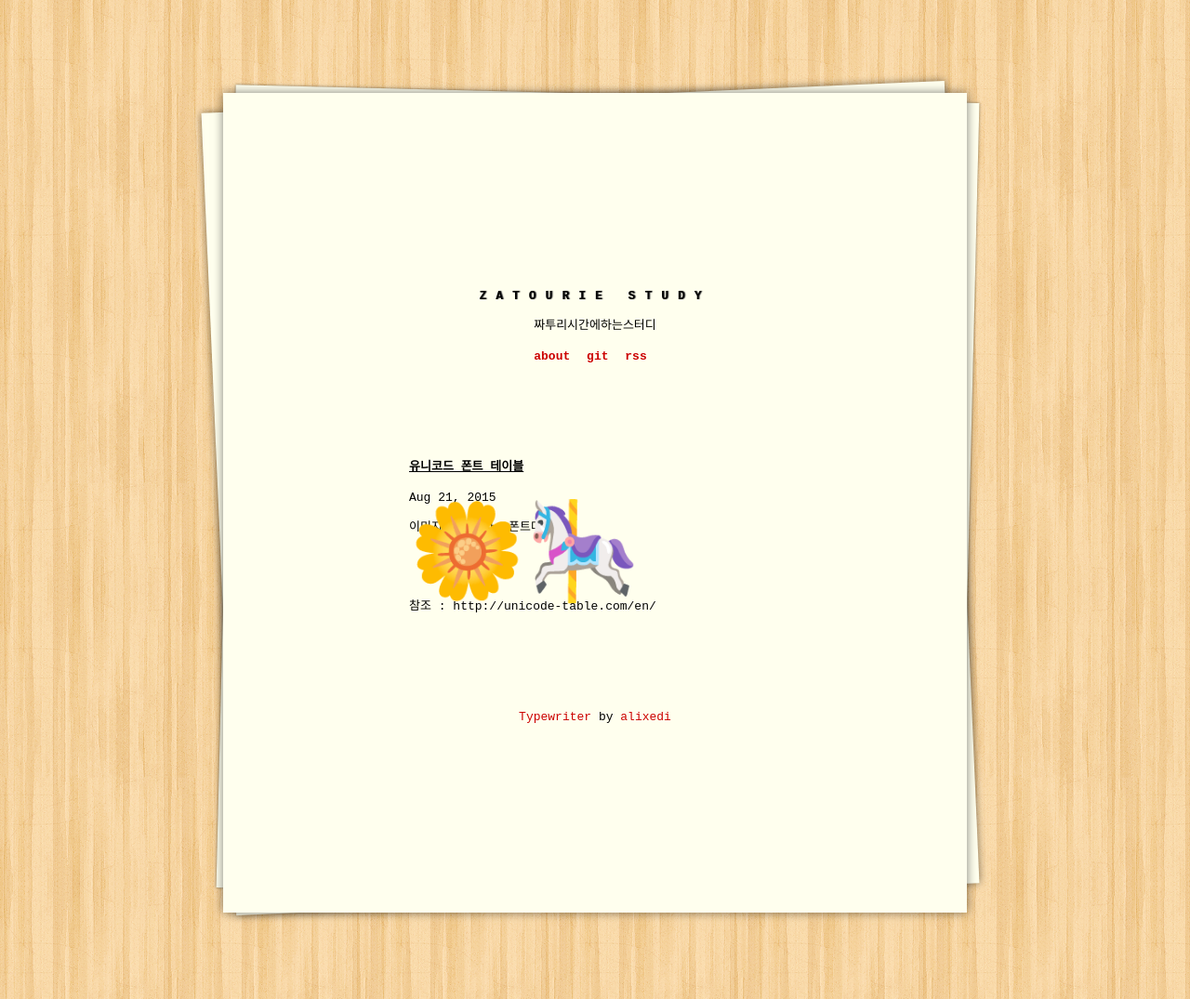
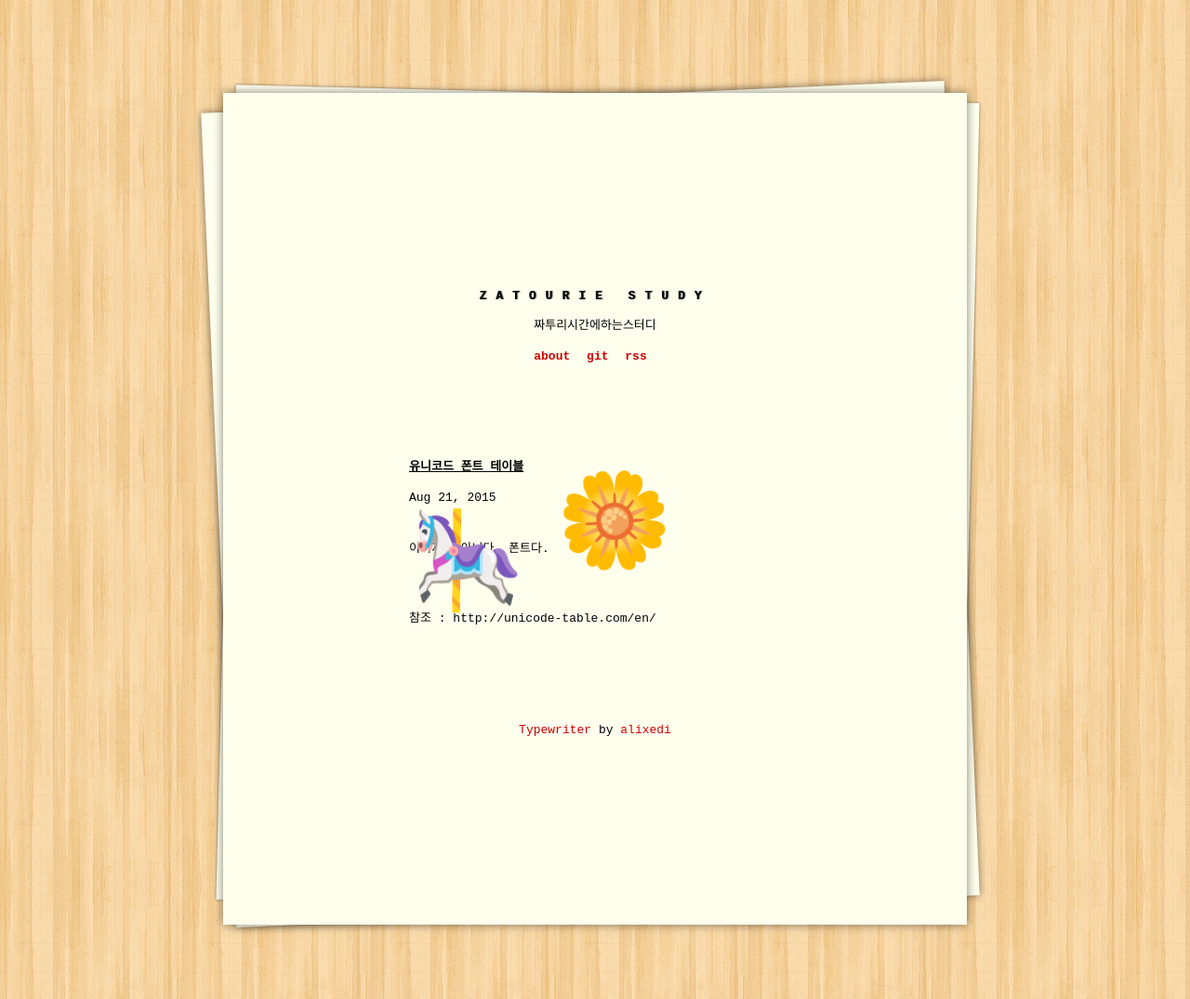
Before and after one commit to zatourie/zatourie.github.io, a Jekyll site: the page built from _posts/2015-08-21-unicode_table.md, in a window 1280 px wide. Shown: the whole page at 93% size. Built offline with Jekyll 4.4.1, drawn with Linux system fonts in a browser that asks for light colours.

Commit message:
Update 2015-08-21-unicode_table.md

```diff
--- a/_posts/2015-08-21-unicode_table.md
+++ b/_posts/2015-08-21-unicode_table.md
@@ -2,8 +2,6 @@
 layout: post
 title: 유니코드 폰트 테이블
 ---
-이미지가 아니다. 폰트다.
-
-<sub style="font-size:100px;">&#127804;&#127904; </sub>
+이미지가 아니다. 폰트다. <span style="font-size:100px;">&#127804;&#127904; </span>
 
 참조 : http://unicode-table.com/en/
```
